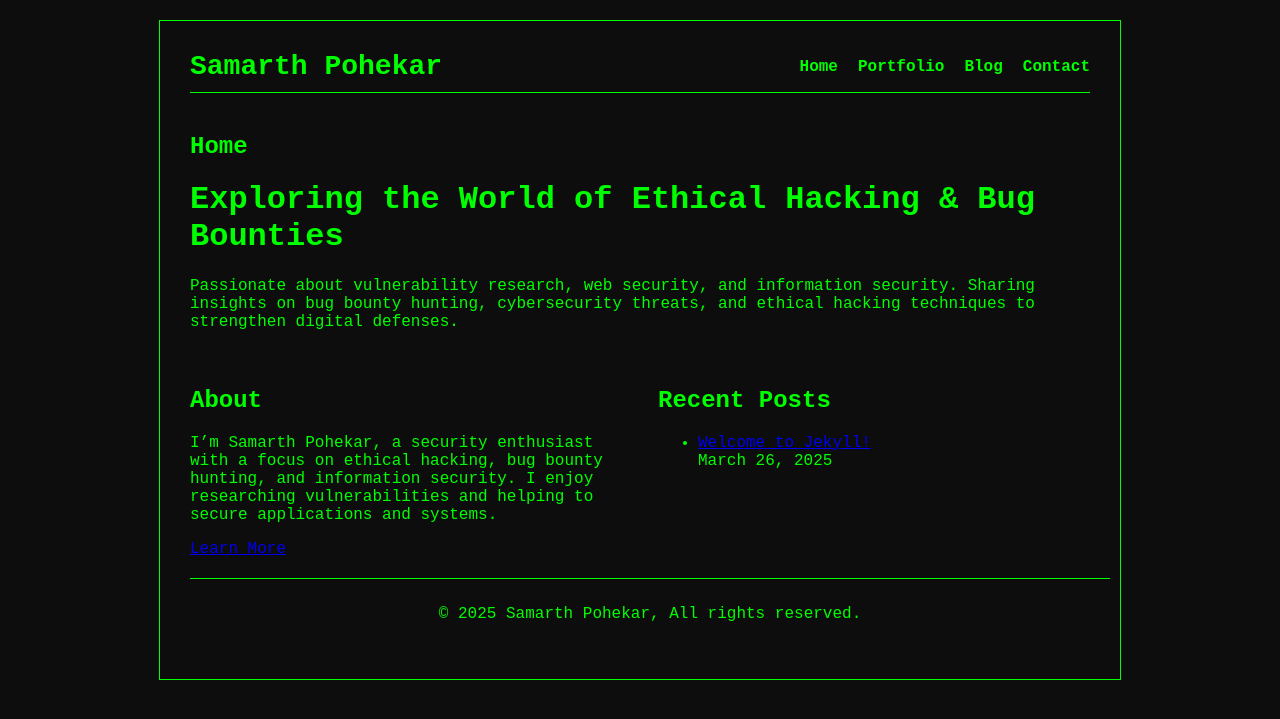
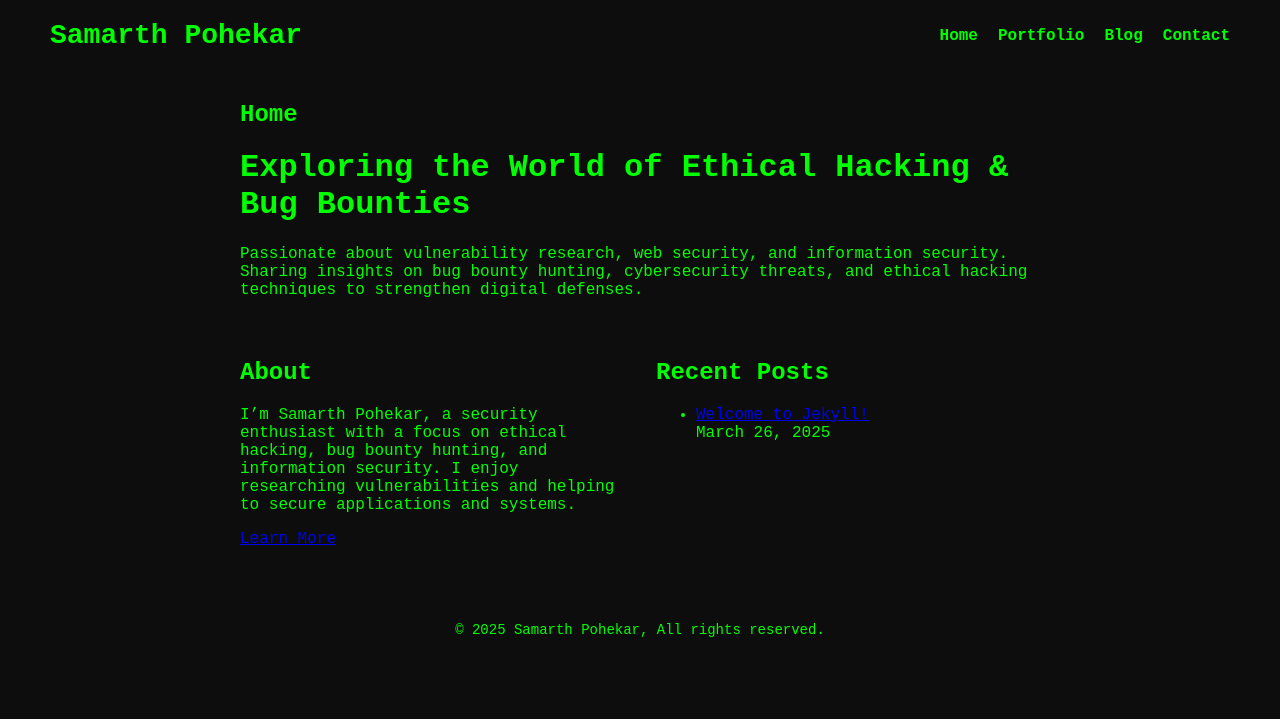
Before and after one commit to samarthpohekar/samarth_pohekar, a Jekyll site: the page built from index.html, in a window 1280 px wide. Shown: the top 719 px of the page. Built offline with Jekyll 4.4.1, drawn with Linux system fonts in a browser that asks for light colours.

Commit message:
Update style.css

```diff
--- a/assets/css/style.css
+++ b/assets/css/style.css
@@ -5,18 +5,6 @@ body {
     color: #00ff00; /* Green text */
     margin: 0;
     padding: 0;
-    display: flex;
-    justify-content: center;
-}
-
-/* Bordered Box for Content */
-.container {
-    max-width: 900px;
-    padding: 30px;
-    border: 1px solid #00ff00;
-    margin-top: 20px;
-    display: flex;
-    flex-direction: column;  /* Stacks items vertically */
 }
 
 /* Header */
@@ -24,8 +12,7 @@ header {
     display: flex;
     justify-content: space-between;
     align-items: center;
-    padding-bottom: 10px;
-    border-bottom: 1px solid #00ff00;
+    padding: 20px 50px;
 }
 
 header h1 {
@@ -36,7 +23,6 @@ header h1 {
 /* Navigation Bar */
 nav {
     display: flex;
-    justify-content: flex-end;
 }
 
 .nav-menu {
@@ -63,14 +49,18 @@ nav {
 
 /* Main Content */
 main {
-    margin-top: 20px;
+    max-width: 800px;
+    margin: 30px auto;
+    padding: 0 20px;
 }
 
 /* About & Recent Posts Layout */
 .content-wrapper {
     display: flex;
     justify-content: space-between;
-    margin-top: 20px;
+    max-width: 800px;
+    margin: 40px auto;
+    padding: 0 20px;
 }
 
 .about-section,
@@ -81,12 +71,11 @@ main {
 /* Footer */
 footer {
     text-align: center;
-    padding: 10px;
-    margin-top: 20px;
-    border-top: 1px solid #00ff00;
-    width: 100%;
-    max-width: 900px;
+    padding: 20px;
+    margin-top: 40px;
+    font-size: 14px;
 }
+
 
 
 
```
